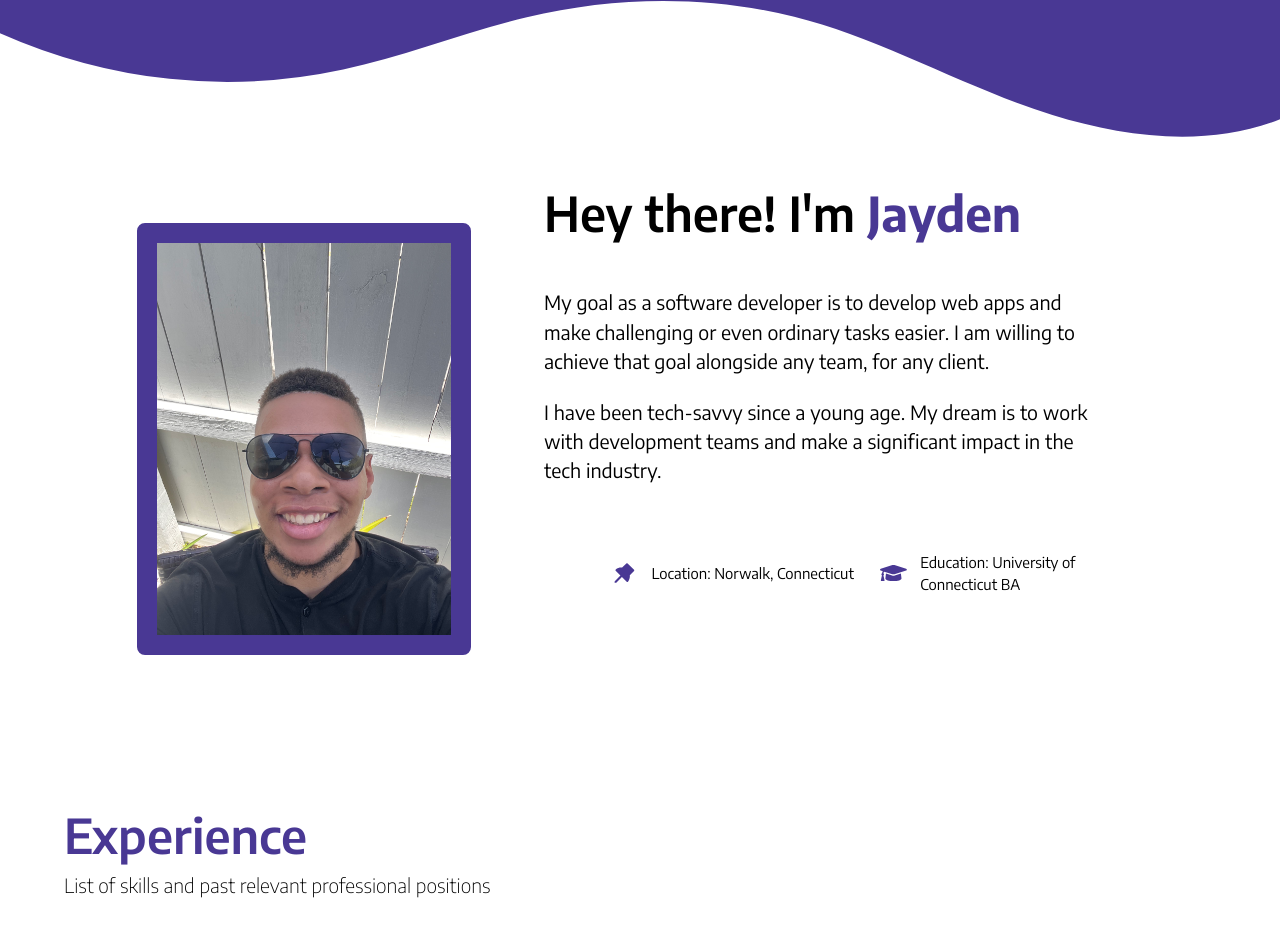
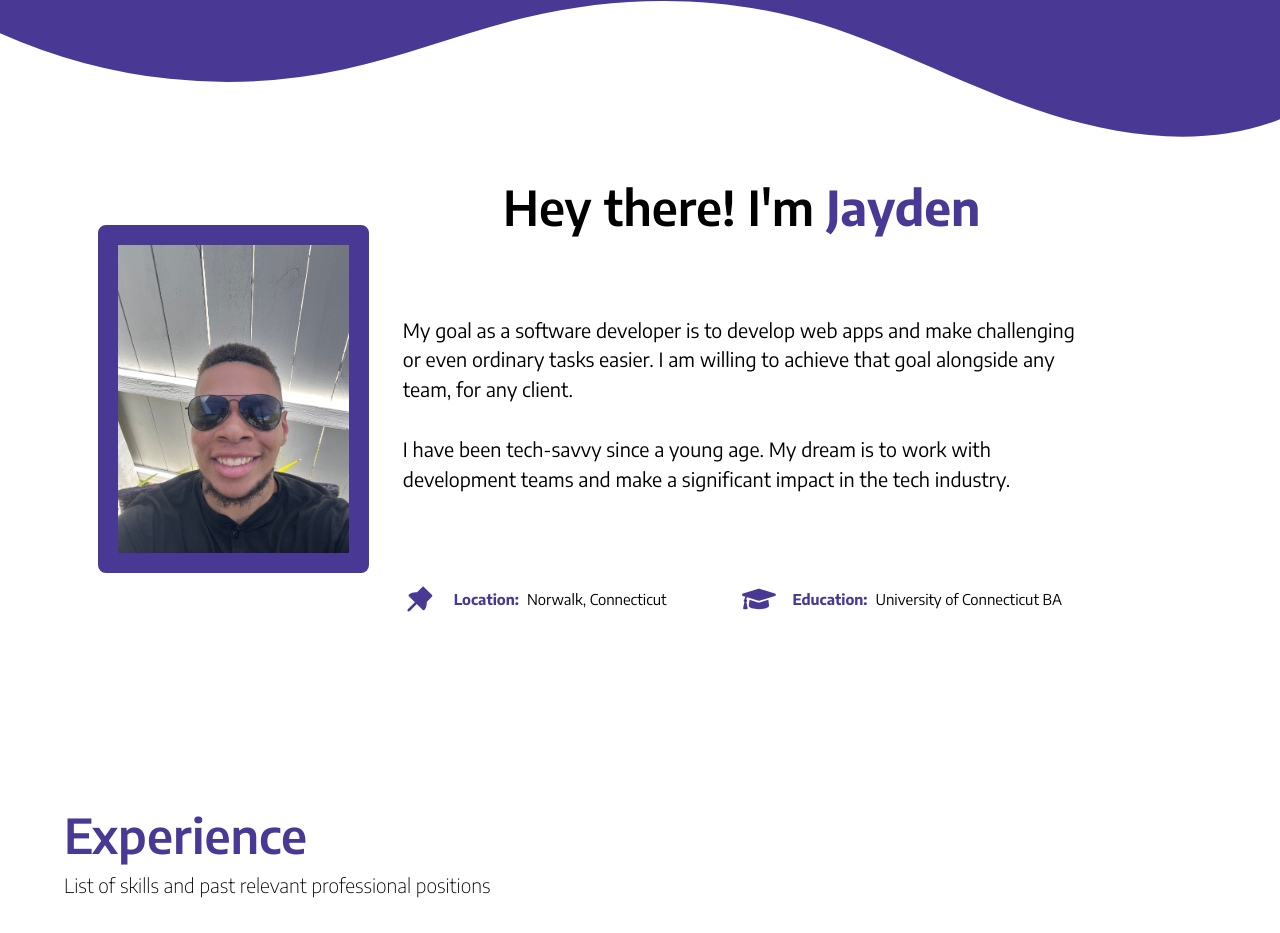
Before and after one commit to narterz/Portfolio, a React (Create React App) app: page / in a window 1280 px wide. Shown: the part 801-1734 px from the top of the page. Built offline with nearby package versions, Linux system fonts and the light colour scheme.

Commit message:
Improved responsive design of About page

```diff
--- a/src/pages/About.tsx
+++ b/src/pages/About.tsx
@@ -35,9 +35,9 @@ export const About = () => {
                     <path d="M321.39,56.44c58-10.79,114.16-30.13,172-41.86,82.39-16.72,168.19-17.73,250.45-.39C823.78,31,906.67,72,985.66,92.83c70.05,18.48,146.53,26.09,214.34,3V0H0V27.35A600.21,600.21,0,0,0,321.39,56.44Z" className="shape-fill"></path>
                 </svg>
             </div>
-            <div className='flex md:flex-row xsm:max-md:flex-col md:justify-around xsm:justify-evenly  items-center relative h-full w-[90%]'>
+            <div className='flex items-center relative flex-col xl:flex-row  md:justify-around xsm:justify-evenly h-full w-[90%]'>
                 <motion.div
-                    className="flex items-center justify-center w-2/5 h-full md:w-5/12 md:h-3/5 xsm:w-full xsm:mt-10 sm:mt-20 xsm:max-md:h-2/6 lg:h-5/12"
+                    className="flex items-center justify-center w-2/5 h-full md:w-5/12 md:h-3/5 xsm:w-full  xsm:max-md:h-2/6 lg:h-5/12"
                     ref={imageRef}
                     initial="hidden"
                     animate={controlX}
@@ -51,7 +51,7 @@ export const About = () => {
                 </motion.div>
 
                 <motion.div
-                    className='flex flex-col items-start w-3/5 md:w-7/12 justify-evenly h-3/5 xsm:max-md:h-4/6 md:h-7/12 xsm:max-md:w-full'
+                    className='flex flex-col justify-between  items-start w-3/5 xsm:w-full md:max-lg:w-4/5 h-3/5'
                     ref={textRef}
                     initial="hidden"
                     animate={controlY}
@@ -61,19 +61,21 @@ export const About = () => {
                         visible: { opacity: 1, x: 0 }
                     }}
                 >
-                    <h1 className='w-full font-bold xsm:max-md:text-center xsm:text-md sm:text-lg lg:text-xlg'>Hey there! I'm <b className='text-primary'>Jayden</b></h1>
-                    <div className='flex flex-col font-normal justify-evenly xsm:h-1/2 sm:max-lg:h-4/5 xl:w-10/12 '>
+                    <div className='w-full xl:w-10/12 xl:text-center h-1/6 mt-3'>
+                        <h1 className='font-bold text-center xsm:text-md sm:text-lg lg:text-xlg'>Hey there! I'm <b className='text-primary'>Jayden</b></h1>
+                    </div>
+                    <div className='flex flex-col justify-evenly font-normal sm:max-md:w-full sm:max-md-p-8 xsm:h-1/2 sm:max-lg:h-4/5 xl:w-10/12 '>
                         <p>My goal as a software developer is to develop web apps and make challenging or even ordinary tasks easier. I am willing to achieve that goal alongside any team, for any client.</p>
                         <p className='xsm:max-lg:mb-3'>I have been tech-savvy since a young age. My dream is to work with development teams and make a significant impact in the tech industry. </p>
                     </div>
-                    <div className='flex flex-row items-center justify-between sm:w-5/6 sm:ms-auto sm:me-auto md:max-xl:w-full xl:w-4/5 xxl:w-full sm:h-1/5'>
+                    <div className='flex flex-row items-center justify-between w-full h-1/6 xl:w-10/12'>
                         <div className='about-icon-container'>
                             <AiFillPushpin className='about-icons' />
-                            <small className='about-details'>Location: Norwalk, Connecticut</small>
+                            <small className='about-details'><b>Location:</b> Norwalk, Connecticut</small>
                         </div>
                         <div className='about-icon-container'>
                             <FaGraduationCap className='about-icons' />
-                            <small className='about-details'>Education: University of Connecticut BA</small>
+                            <small className='about-details'><b>Education:</b> University of Connecticut BA</small>
                         </div>
                     </div>
                 </motion.div>
--- a/src/scss/components/_pages.scss
+++ b/src/scss/components/_pages.scss
@@ -20,12 +20,17 @@
     }
 
     #about {
+
         .about-icon-container {
-            @apply h-1/2 flex flex-row items-center justify-center w-full relative;
+            @apply h-full flex flex-row items-center justify-center w-full relative;
             box-sizing: border-box;
 
+            b {
+                @apply text-primary mr-2;
+            }
+
             .about-icons {
-                @apply text-primary h-full w-[10%] text-start absolute left-0 xsm:hidden md:block;
+                @apply text-primary h-full w-[10%] text-start absolute left-0 hidden xl:visible md:block;
                 box-sizing: border-box;
             }
 
@@ -37,17 +42,6 @@
 
         #selfie {
             border: 20px solid #493894;
-        }
-    }
-
-    #experience {
-        #experience-scroll::-webkit-scrollbar {
-            width: 8px;
-        }
-
-        #experience::-webkit-scrollbar-track {
-            background: #493894;
-            box-sizing: border-box;
         }
     }
 
```
